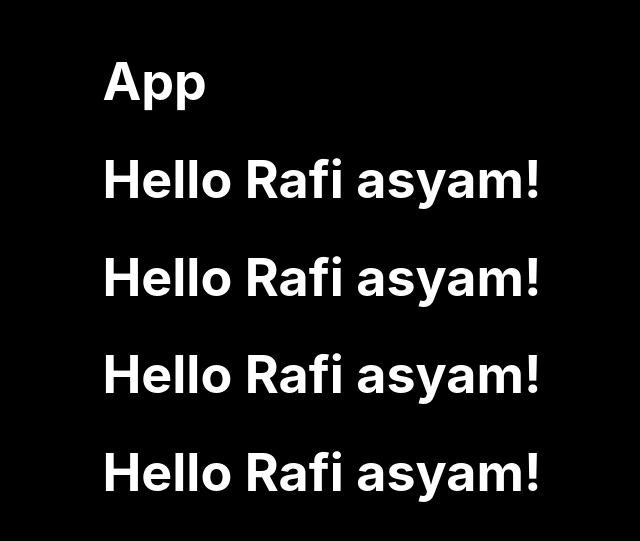
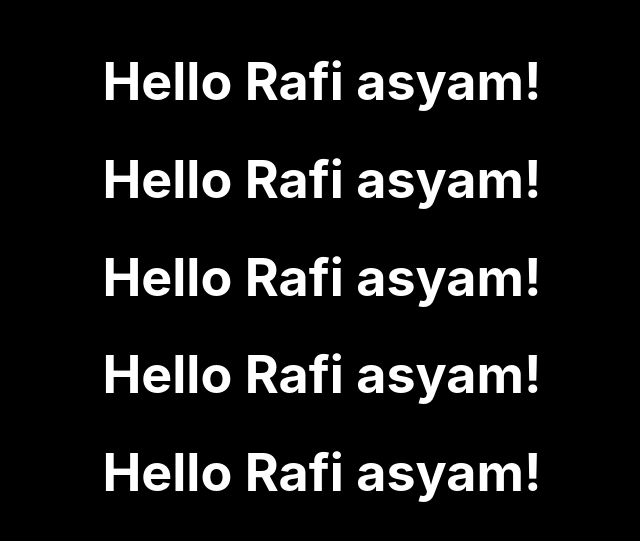
Before and after one commit to RAFiasyam/learn-react-hook, a React (Create React App) app: page / in a window 1280 px wide. Shown: the part 123-664 px from the top of the page, without its empty margins (318-958 px from the left). Built offline with nearby package versions, Linux system fonts and the light colour scheme.

Commit message:
tbh i still confuse with this method

```diff
--- a/src/App.js
+++ b/src/App.js
@@ -1,15 +1,15 @@
-import { useState } from 'react';
+import { useState, createContext, useContext } from 'react';
 import './App.css';
 
+const UserContext = createContext();
 
 function Component1({ name }) {
-
   return (
     <div>
       <h1>{`Hello ${name}!`}</h1>
       <Component2 name={name} />
     </div>
-  )
+  );
 }
 
 function Component2({ name }) {
@@ -18,34 +18,37 @@ function Component2({ name }) {
       <h1>{`Hello ${name}!`}</h1>
       <Component3 name={name} />
     </div>
-  )
+  );
 }
 
 function Component3({ name }) {
   return (
     <div>
       <h1>{`Hello ${name}!`}</h1>
-      <Component4 name={name} />
+      <Component4 />
     </div>
-  )
+  );
 }
 
-function Component4({ name }) {
+function Component4() {
+  const name = useContext(UserContext);
+
   return (
     <div>
       <h1>{`Hello ${name}!`}</h1>
     </div>
-  )
+  );
 }
-
 
 function App() {
   const [name] = useState('Rafi asyam');
 
   return (
     <div>
-      <h1>App</h1>
-      <Component1 name={name} />
+      <UserContext.Provider value={name}>
+        <h1>{`Hello ${name}!`}</h1>
+        <Component1 name={name} />
+      </UserContext.Provider>
     </div>
   );
 }
```
